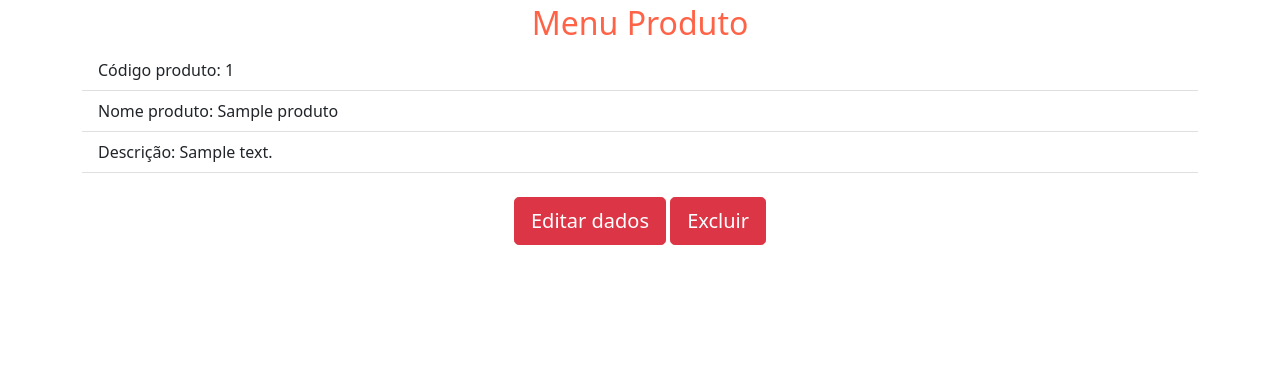
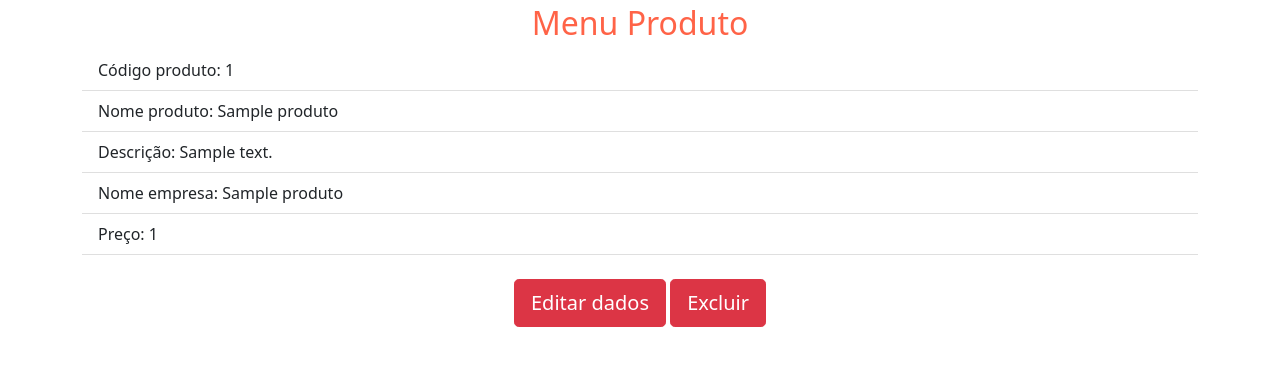
Before and after one commit to mmcpininga/luizacode_crud, a Django app: page /mnuproduto/ in a window 1280 px wide. Shown: the part 194-560 px from the top of the page. Run offline with Django 3.2, Linux system fonts and the light colour scheme; tables that the repository leaves empty hold one stand-in row (values such as "Sample post").

Commit message:
update db

```diff
--- a/app/models.py
+++ b/app/models.py
@@ -13,3 +13,5 @@ class Produtos(models.Model):
   codigopdt_cmp = models.IntegerField()
   nomepdt_cmp = models.CharField(max_length=100)
   descpdt_cmp = models.CharField(max_length=100)
+  nomeemppdt_cmp = models.CharField(max_length=100)
+  precopdt_cmp = models.IntegerField()
--- a/app/templates/cdtproduto.html
+++ b/app/templates/cdtproduto.html
@@ -41,6 +41,8 @@
 				<div class="form-group mt-4">Código: {{ form.codigopdt_cmp }}</div>
 				<div class="form-group mt-4">Nome: {{ form.nomepdt_cmp }}</div>
 				<div class="form-group mt-4">Descrição: {{ form.descpdt_cmp }}</div>
+				<div class="form-group mt-4">Nome empresa: {{ form.nomeemppdt_cmp }}</div>
+				<div class="form-group mt-4">Preço: {{ form.precopdt_cmp }}</div>
 
 				<div class="container text-center" >
 					<button type="submit" class="btn btn-danger btn-lg">Cadastrar Produto</button>
--- a/app/templates/mnuproduto.html
+++ b/app/templates/mnuproduto.html
@@ -42,7 +42,10 @@
 <ul class="list-group list-group-flush">
   <li class="list-group-item" id={{produto.codigopdt_cmp}}>Código produto: {{produto.codigopdt_cmp}}</li>
   <li class="list-group-item" id={{produto.nomepdt_cmp}}>Nome produto: {{produto.nomepdt_cmp}}</li>
-  <li class="list-group-item" id={{produto.descpdt_cmp}}>Descrição: {{produto.descpdt_cmp}}</li> <br>
+  <li class="list-group-item" id={{produto.descpdt_cmp}}>Descrição: {{produto.descpdt_cmp}}</li>
+  <li class="list-group-item" id={{produto.nomeemppdt_cmp}}>Nome empresa: {{produto.nomeemppdt_cmp}}</li>
+  <li class="list-group-item" id={{produto.precopdt_cmp}}>Preço: {{produto.precopdt_cmp}}</li>
+  <br>
 </ul>
 
 <div class="container text-center" >
```
Also changed, not shown: app/migrations/0001_initial.py, db.sqlite3.
